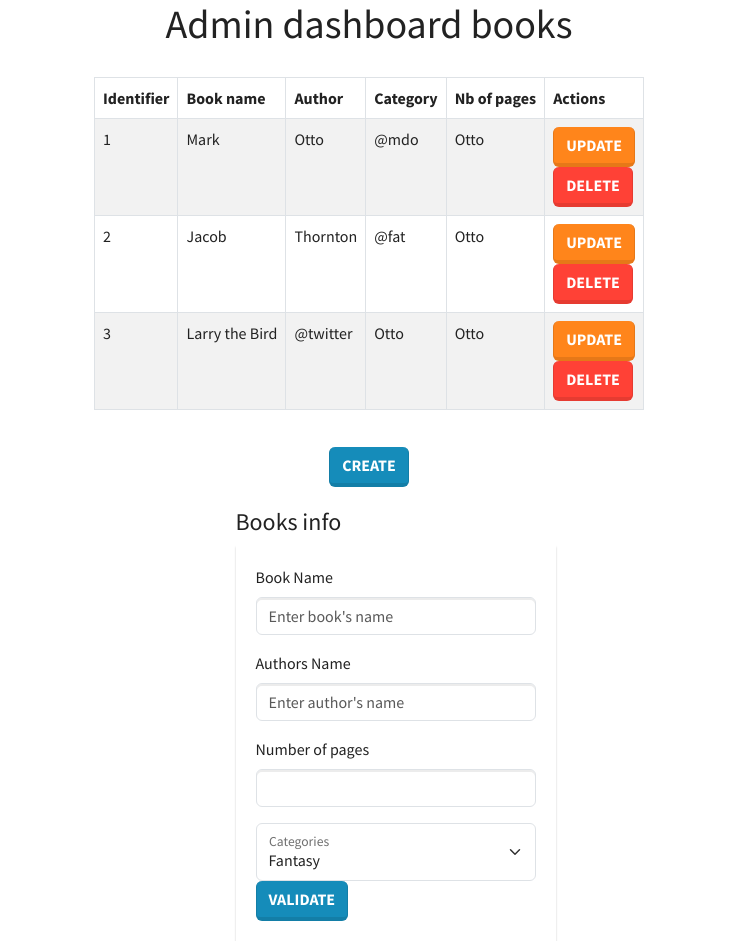
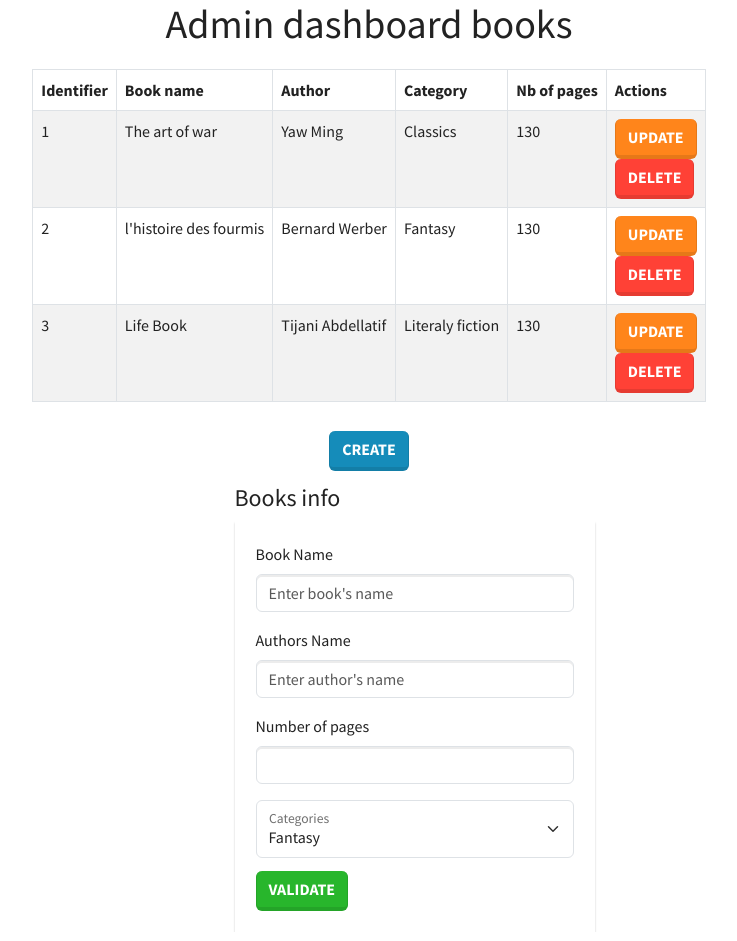
Before and after one commit to AcademyFS20/W7_Book_mangment_App_with_React_Brahim, a React (Create React App) app: page / in a window 1280 px wide. Shown: the whole page, without its empty margins (271-1008 px from the left). Built offline with nearby package versions, Linux system fonts and the light colour scheme.

Commit message:
consume_data_to_the_table_finish_UI

```diff
--- a/src/App.js
+++ b/src/App.js
@@ -1,19 +1,22 @@
 import React from "react";
 import "./index.css";
-import Books from "./Containers/Books";
+import Books from "./containers/Books";
 import Title from "./components/Title";
 import Button from "./components/Button";
 import styled from "styled-components";
-import CreateBookForm from "./Containers/CreateBookForm";
+import CreateBookForm from "./containers/CreateBookForm";
 
 function App() {
+
+
+
     return (
         <>
             <Wrapper>
                 <div className="page">
                     <Title />
                     <Books />
-                    <Button inclination="btn primary" text='create'/>
+                    <Button inclination="btn primary" text='create' size="lg"/>
                     <div>
                         <CreateBookForm />
                     </div>
@@ -29,7 +32,7 @@ const Wrapper = styled.div`
     flex-direction: column;
     justify-content: center;
     align-items: center;
-    gap: 21px;
+    gap: 13px;
   }
 `;
 
--- a/src/Containers/Books.js
+++ b/src/Containers/Books.js
@@ -1,16 +1,16 @@
-import React, { Component } from 'react'
-import 'bootswatch/dist/lumen/bootstrap.min.css'
-import { Table } from 'react-bootstrap';
-import styled from 'styled-components';
-import Button from '../components/Button';
-
+import React, { Component } from "react";
+import "bootswatch/dist/lumen/bootstrap.min.css";
+import { Table } from "react-bootstrap";
+import styled from "styled-components";
+import Button from "../components/Button";
+import { dataBook } from "../helpers/data/data";
+import Book from "../components/Book";
 
 export default class Books extends Component {
   render() {
     return (
-
       <div>
-                <Table striped bordered hover >
+        <Table striped bordered hover>
           <thead>
             <tr>
               <th>Identifier</th>
@@ -22,42 +22,27 @@ export default class Books extends Component {
             </tr>
           </thead>
           <tbody>
+            {dataBook.map((item) => {
+              const { id, title, nbpages, author, category } = item;
+            return (
                 <tr>
-                            <td>1</td>
-                            <td>Mark</td>
-                            <td>Otto</td>
-                            <td>@mdo</td>
-                            <td>Otto</td>
+                  <Book
+                    id={id}
+                    bookTitle={title}
+                    nbPages={nbpages}
+                    authorName={author}
+                    categories={category}
+                  />
                   <td>
-                                <Button inclination='btn-warning' text="update"/>
-                                <Button inclination='btn-danger' text="delete"/>
+                    <Button inclination="btn-warning" text="update" />
+                    <Button inclination="btn-danger" text="delete" />
                   </td>
                 </tr>
-                        <tr>
-                            <td>2</td>
-                            <td>Jacob</td>
-                            <td>Thornton</td>
-                            <td>@fat</td>
-                            <td>Otto</td>
-                            <td>
-                                 <Button inclination='btn-warning' text="update"/>
-                                <Button inclination='btn-danger' text="delete"/>
-                            </td>
-                        </tr>
-                        <tr>
-                            <td>3</td>
-                            <td>Larry the Bird</td>
-                            <td>@twitter</td>
-                            <td>Otto</td>
-                            <td>Otto</td>
-                            <td>
-                                <Button inclination='btn-warning' text="update"/>
-                                <Button inclination='btn-danger' text="delete"/>
-                            </td>
-                        </tr>
+              );
+            })}
           </tbody>
         </Table>
       </div>
-        )
+    );
   }
 }
--- a/src/Containers/CreateBookForm.js
+++ b/src/Containers/CreateBookForm.js
@@ -39,7 +39,7 @@ export default class CreateBookForm extends Component {
             <option value="3">Computer Science</option>
                   </Form.Select>
           </FloatingLabel>
-          <Button inclination='btn-Success' text="validate"/>
+          <Button inclination='btn-success' text="validate"/>
         </Form>
         </Wrapper>
       </div>
@@ -52,13 +52,17 @@ const Wrapper = styled.div`
 
 
     box-shadow: 0 2px 2px 0 rgba(0,0,0,0.2);
-    width:120%;
-    padding: 20px;
+    width:134%;
+    padding: 21px;
 
 :hover {
     box-shadow: 0 4px 8px 0 rgba(0,0,0,0.2);
 
 }
 
+Button{
+  margin-top:13px;
+}
+
 
 `
--- a/src/components/Book.js
+++ b/src/components/Book.js
@@ -1,10 +1,15 @@
-import React from 'react'
+import React from 'react';
+import Button from './Button';
+function Book(props) {
+    return (
+        <>
+            <td>{props.id}</td>
+            <td>{props.bookTitle}</td>
+            <td>{props.authorName}</td>
+            <td>{props.categories}</td>
+            <td>{props.nbPages}</td>
 
-function Book() {
-    return (
-        <div>
-
-        </div>
+        </>
     )
 }
 
```
Also changed, not shown: src/index.css (line endings or trailing spaces). Lines whose indentation alone changed are shown as unchanged.
